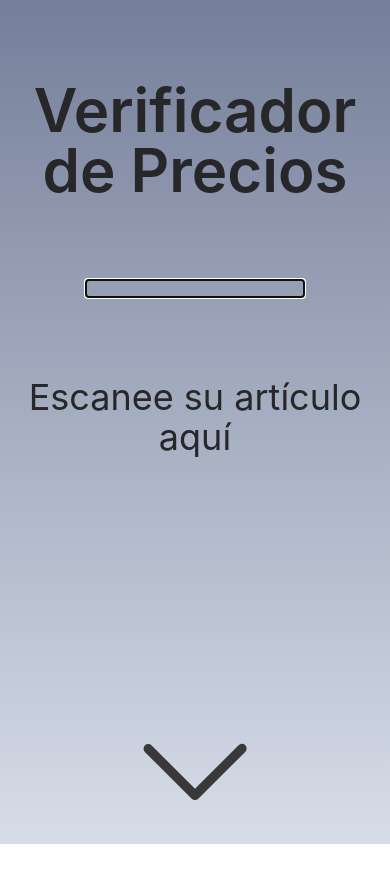
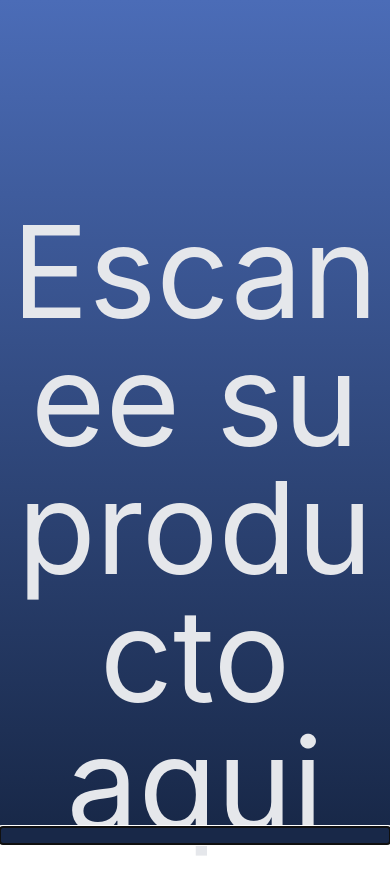
Before and after one commit to GonzaloM22/barcode-front, a React Native app: screen / in a window 390 px wide. Shown: the top 894 px of the page. Before the commit the page ends 847 px from the top, so only its background shows below. Built offline with nearby package versions, Linux system fonts and the light colour scheme.

Commit message:
Se modifica diseño

```diff
--- a/App.js
+++ b/App.js
@@ -1,11 +1,8 @@
 import { StatusBar } from 'expo-status-bar';
 import React, { useState, useEffect } from 'react';
 import { LinearGradient } from 'expo-linear-gradient';
-import { Text, View, SafeAreaView, ActivityIndicator } from 'react-native';
-import {
-  ArrowSmallDownIcon,
-  ChevronDownIcon,
-} from 'react-native-heroicons/solid';
+import { Text, View, ActivityIndicator } from 'react-native';
+import { ChevronDownIcon } from 'react-native-heroicons/solid';
 import axios from 'axios';
 import Item from './components/Item';
 import BarcodeForm from './components/BarcodeForm';
@@ -16,12 +13,13 @@ export default function App() {
   const [barcode, setBarcode] = useState('');
   const [loading, setLoading] = useState(false);
   const [articleNotFound, setArticleNotFound] = useState(false);
-  const [modal, setModal] = useState(false);
+  const [modalCarousel, setModalCarousel] = useState(false);
+  const [modalItem, setModalItem] = useState(false);
 
   useEffect(() => {
     let timeoutId;
 
-    const resetState1 = () => setModal(true); // Mostrar modal cuando barcode no se ha modificado en x tiempo
+    const resetState1 = () => setModalCarousel(true); // Mostrar modal cuando barcode no se ha modificado en x tiempo
 
     const resetTimeout = () => {
       clearTimeout(timeoutId);
@@ -35,7 +33,6 @@ export default function App() {
 
   useEffect(() => {
     if (barcode !== '') {
-      setModal(false);
       getArticle();
     }
   }, [barcode]);
@@ -47,8 +44,11 @@ export default function App() {
       const url = `http://${address}:5008/api/article?barcode=${barcode}`; //IPV4 Address
       const response = await axios(url);
       setArticle(response.data.article[0]);
+      setModalCarousel(false);
+      setModalItem(true);
     } catch (error) {
       if (error.response.status === 404) setArticleNotFound(true);
+      setModalCarousel(false);
       setArticle({});
       setBarcode('');
     } finally {
@@ -56,50 +56,45 @@ export default function App() {
       setBarcode('');
 
       setTimeout(() => {
+        setModalItem(false);
         setArticle({});
         setArticleNotFound(false);
-      }, 3000);
+      }, 5000);
     }
   };
 
   return (
     <>
-      <Carousel barcode={barcode} setBarcode={setBarcode} modal={modal} />
+      <StatusBar style="auto" hidden={true} />
+      <Carousel
+        barcode={barcode}
+        setBarcode={setBarcode}
+        modalCarousel={modalCarousel}
+      />
 
-      <LinearGradient colors={['#757F9A', '#D7DDE8']} className="flex-1">
-        <StatusBar style="auto" hidden={true} />
-        <Text className="text-center text-6xl font-semibold mt-20 text-zinc-800">
-          Verificador de Precios
-        </Text>
+      <Item loading={loading} item={article} modalItem={modalItem} />
 
-        <BarcodeForm barcode={barcode} setBarcode={setBarcode} />
-        <View className="mt-10">
-          {loading ? (
-            <ActivityIndicator
-              size={55}
-              color="#393939"
-              style={{ marginTop: 10 }}
-            />
-          ) : (
-            <>
-              {Object.keys(article).length > 0 ? (
-                <Item item={article} />
-              ) : (
-                <>
-                  <Text className="text-4xl text-center text-zinc-800">
-                    {articleNotFound
-                      ? 'No hay resultados'
-                      : 'Escanee su artículo aquí'}
-                  </Text>
-                  <View className="items-center mt-60">
-                    <ChevronDownIcon fill="#393939" size={150} />
-                  </View>
-                </>
-              )}
-            </>
-          )}
+      <LinearGradient colors={['#4b6cb7', '#182848']} className="flex-1">
+        <View>
+          <View>
+            {!articleNotFound ? (
+              <View>
+                <Text className="text-9xl text-center text-gray-200 pt-52">
+                  Escanee su producto aqui
+                </Text>
+                <View className="items-center mt-8">
+                  <ChevronDownIcon fill="#FFFFFF" size={250} />
+                </View>
+              </View>
+            ) : (
+              <Text className="text-9xl text-center text-gray-200 pt-52">
+                No hay resultados
+              </Text>
+            )}
+          </View>
         </View>
       </LinearGradient>
+      <BarcodeForm barcode={barcode} setBarcode={setBarcode} />
     </>
   );
 }
--- a/components/BarcodeForm.jsx
+++ b/components/BarcodeForm.jsx
@@ -1,5 +1,6 @@
 import React, { useRef, useEffect } from 'react';
 import { View, TextInput } from 'react-native';
+import { LinearGradient } from 'expo-linear-gradient';
 
 const BarcodeForm = ({ setBarcode, barcode }) => {
   const textInputRef = useRef(null);
@@ -15,11 +16,11 @@ const BarcodeForm = ({ setBarcode, barcode }) => {
 
     typingTimer.current = setTimeout(() => {
       setBarcode(data);
-    }, 100);
+    }, 300);
   };
 
   return (
-    <View className="flex justify-center flex-row items-center gap-4 p-10 mt-10">
+    <LinearGradient colors={['#182848', '#182848']}>
       <TextInput
         ref={textInputRef}
         value={barcode}
@@ -29,7 +30,7 @@ const BarcodeForm = ({ setBarcode, barcode }) => {
         className="text-transparent"
         showSoftInputOnFocus={false}
       />
-    </View>
+    </LinearGradient>
   );
 };
 
--- a/components/Carousel.jsx
+++ b/components/Carousel.jsx
@@ -8,13 +8,20 @@ import {
   View,
   useWindowDimensions,
   Animated,
+  TouchableWithoutFeedback,
 } from 'react-native';
 import BarcodeForm from './BarcodeForm';
 
-const Carousel = ({ barcode, setBarcode, modal }) => {
+const Carousel = ({ barcode, setBarcode, modalCarousel }) => {
   const { width } = useWindowDimensions();
   const flatListRef = useRef(null);
   const currentIndexRef = useRef(0);
+  const getItemLayout = (_, index) => ({
+    length: width,
+    offset: width * index,
+    index,
+  });
+
   const data = [
     {
       id: 1,
@@ -49,7 +56,11 @@ const Carousel = ({ barcode, setBarcode, modal }) => {
   };
 
   return (
-    <Modal animationType="fade" visible={modal} statusBarTranslucent={true}>
+    <Modal
+      animationType="fade"
+      visible={modalCarousel}
+      statusBarTranslucent={true}
+    >
       <StatusBar hidden={true} />
       <View>
         <FlatList
@@ -57,7 +68,9 @@ const Carousel = ({ barcode, setBarcode, modal }) => {
           horizontal
           showsHorizontalScrollIndicator
           pagingEnabled
+          //scrollEnabled={false}
           bounces={false}
+          getItemLayout={getItemLayout}
           data={data}
           renderItem={({ item }) => (
             <View style={{ width }}>
--- a/components/Item.jsx
+++ b/components/Item.jsx
@@ -1,11 +1,40 @@
-import { View, Text } from 'react-native';
+import { View, Text, Modal, Image, ActivityIndicator } from 'react-native';
+import { LinearGradient } from 'expo-linear-gradient';
 
-const Item = ({ item }) => {
+const Item = ({ item, modalItem, loading }) => {
+  const image = require('../assets/img/logo.png');
+
   return (
-    <View className="flex items-center space-y-8">
-      <Text className="text-4xl font-bold">{item.DESCRIPCION}</Text>
-      <Text className="text-4xl">${item.PRECIOLISTA1}</Text>
-    </View>
+    <Modal visible={modalItem} animationType="fade" statusBarTranslucent={true}>
+      <LinearGradient
+        colors={['#4b6cb7', '#182848']}
+        className="flex-1 justify-between"
+      >
+        <>
+          <View className="bg-gray-100 px-10">
+            <Image
+              source={image}
+              style={{
+                resizeMode: 'contain',
+                width: 220,
+                height: 150,
+              }}
+            />
+          </View>
+
+          <Text
+            className="text-gray-100 px-20 py-24 "
+            style={{ fontSize: 220 }}
+          >
+            ${item.PRECIOLISTA1}
+          </Text>
+
+          <Text className="text-7xl text-gray-800 bg-gray-100 px-10 py-10">
+            {item.DESCRIPCION}
+          </Text>
+        </>
+      </LinearGradient>
+    </Modal>
   );
 };
 
```
Also changed, not shown: assets/img/logo.png (added).
